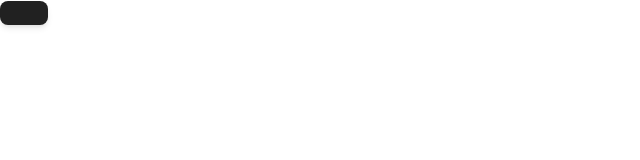
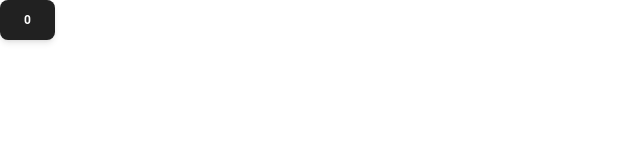
Before and after one commit to leekeunha/lotto_laos_web, a React (Vite) app: page / in a window 1280 px wide. Shown: the top 160 px of the page, without its empty margins (0-640 px from the left). Built offline with nearby package versions, Linux system fonts and the light colour scheme.

Commit message:
const [count, setCount] = useState(0);

```diff
--- a/src/App.tsx
+++ b/src/App.tsx
@@ -2,12 +2,11 @@ import React, { useState } from 'react';
 import { Button } from '@material-tailwind/react';
 
 function App() {
-  const [count, setCount] = useState('');
+  const [count, setCount] = useState(0);
 
   const handleClick = () => {
     setCount(count + 1);
   };
-
   return <Button onClick={handleClick}>{count}</Button>;
 }
 
```
